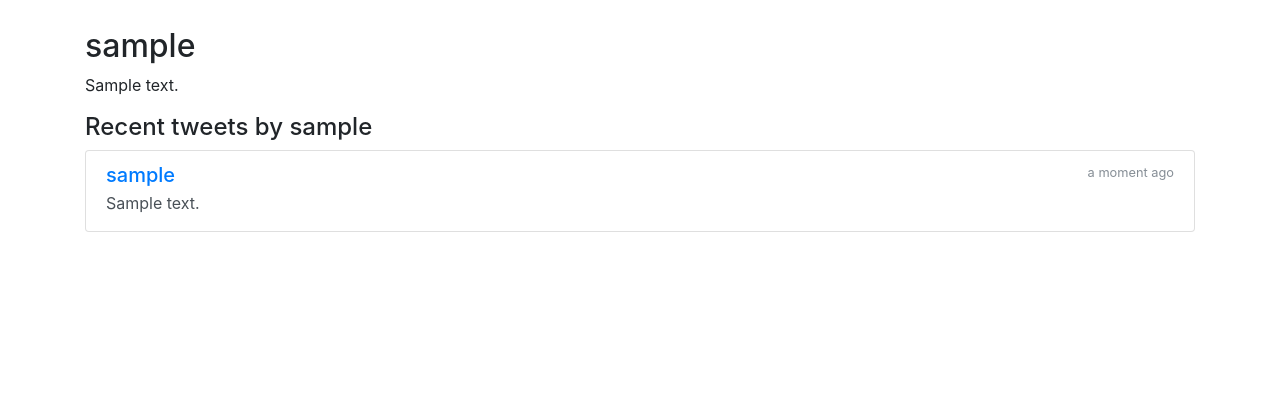
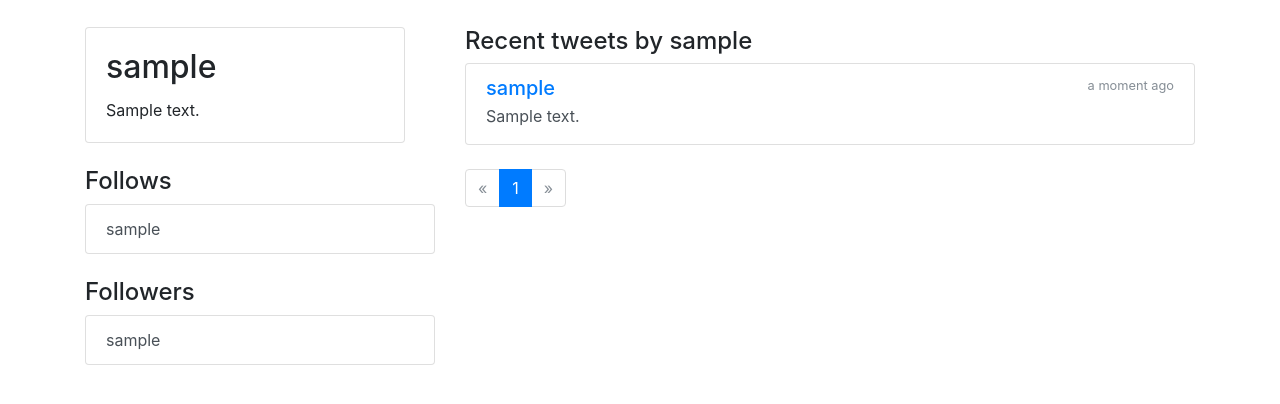
Before and after one commit to programistagd/Tlitter, a Django app: a page that uses Tweets/templates/Tweets/profile.html in a window 1280 px wide. Shown: the part 56-460 px from the top of the page. Run offline with Django 3.2, Linux system fonts and the light colour scheme; tables that the repository leaves empty hold one stand-in row (values such as "Sample post"); some libraries are stand-ins or nearby versions.

Commit message:
Added followers list, better pagination to user profiles.

```diff
--- a/Tweets/templates/Tweets/profile.html
+++ b/Tweets/templates/Tweets/profile.html
@@ -3,11 +3,19 @@
 {% load tweets_tags %}
 
 {% block content %}
+<div class="row">
+   <div class="col-4">
+      <div class="card" style="width: 20rem;">
+        <!--<img class="card-img-top" src="..." alt="Card image cap">-->
+        <div class="card-body">
+          <h2 class="card-title">{{ profile.nickname }}</h2>
+
           {% if user.is_authenticated and user.profile == profile %}
           <a href="{% url 'Tweets:profile_settings' %}">Edit profile</a>
           {% endif %}
 
-<h2>{{ profile.nickname }}</h2>
+          <p class="card-text">{{ profile.about }}</p>
+
           {% if following == True %}
              <form action="{% url 'Tweets:unfollow' name=profile.nickname %}" method="POST">
                 {% csrf_token %}
@@ -19,22 +27,77 @@
                 <input type="submit" value="Follow" class="btn btn-primary" />
              </form>
           {% endif %}
-<p>{{ profile.about }}</p>
+        </div>
+      </div>
 
+      <br>
+      <h4>Follows</h4>
+      <div class="list-group">
+         {% for p in followed_profiles %}
+               <a class="list-group-item list-group-item-action"
+                  href="{% url 'Tweets:profile' name=p %}">
+                  {{ p }}
+               </a>
+         {% empty %}
+            No followed profiles
+         {% endfor %}
+      </div>
+      <br>
+      <h4>Followers</h4>
+      <div class="list-group">
+         {% for p in following_profiles %}
+               <a class="list-group-item list-group-item-action"
+                  href="{% url 'Tweets:profile' name=p %}">
+                  {{ p }}
+               </a>
+         {% empty %}
+            No followers
+         {% endfor %}
+      </div>
+   </div>
+   <div class="col-8">
       <h4>
       {% if page > 1 %}
-Older
+         Tweets by {{ profile.nickname }}, page {{ page }}
       {% else %}
-Recent
+         Recent tweets by {{ profile.nickname }}
       {% endif %}
-tweets by {{ profile.nickname }}</h4>
+      </h4>
 
       {% show_tweets tweets %}
 
-{% if nextPage %}
+      {% if pages > 0 %}
          <br>
-   <a class="btn btn-outline-primary" href="{{ request.path }}?page={{ page }}">See older tweets</a>
+         <nav aria-label="...">
+           <ul class="pagination">
+             <li class="page-item {% if page <= 1 %}disabled{% endif %}">
+                <a class="page-link" href="{% if page <= 1 %}#{% else %}{{ request.path }}?page={{ page|add:-1 }}{% endif %}" aria-label="Previous">
+                  <span aria-hidden="true">&laquo;</span>
+                  <span class="sr-only">Previous</span>
+                </a>
+             </li>
 
+             {% for p in pagesRange %}
+               <li class="page-item {% if page == p %}active{% endif %}">
+                  <a class="page-link" href="{{ request.path }}?page={{ p }}">
+                     {{ p }}
+                     {% if page == p %}<span class="sr-only">(current)</span>{% endif %}
+                  </a>
+               </li>
+             {% endfor %}
+
+             <li class="page-item {% if page >= pages %}disabled{% endif %}">
+               <a class="page-link" href="{% if page >= pages %}#{% else %}{{ request.path }}?page={{ page|add:1 }}{% endif %}" aria-label="Next">
+                 <span aria-hidden="true">&raquo;</span>
+                 <span class="sr-only">Next</span>
+               </a>
+             </li>
+           </ul>
+         </nav>
       {% endif %}
 
+
+   </div>
+</div>
+
 {% endblock %}
--- a/Tweets/views.py
+++ b/Tweets/views.py
@@ -48,18 +48,25 @@ def _handle_profile(request, profile):
     except ObjectDoesNotExist:
         pass
 
+    # Here I assume that the amount of followers is quite small and display all of them
+    followed_profiles = profile.following.values_list("target__nickname", flat=True)
+    following_profiles = profile.followers.values_list("follower__nickname", flat=True)
     tweet_query = profile.tweet_set.order_by("-pub_date")
-    amnt = tweet_query.count()
+    pages = int(tweet_query.count() / TWEETS_ON_PAGE) + 1
     page = 0
     if "page" in request.GET:
-        page = int(request.GET["page"])
+        page = int(request.GET["page"]) - 1
 
     tweets = profile.tweet_set.order_by("-pub_date")[TWEETS_ON_PAGE * page:TWEETS_ON_PAGE * page + TWEETS_ON_PAGE]
-    nextPage = False
-    if TWEETS_ON_PAGE * page + TWEETS_ON_PAGE < amnt:
-        nextPage = True
 
-    ctx = {"profile": profile, "tweets": tweets, "following": following, "nextPage": nextPage, "page": page + 1}
+    ctx = {"profile": profile,
+           "tweets": tweets,
+           "followed_profiles": followed_profiles,
+           "following_profiles": following_profiles,
+           "following": following,
+           "pages": pages,
+           "page": page + 1,
+           "pagesRange": range(1, pages + 1)} # TODO maybe show not all?
     return render(request, "Tweets/profile.html", ctx)
 
 
```
Lines whose indentation alone changed are shown as unchanged.
